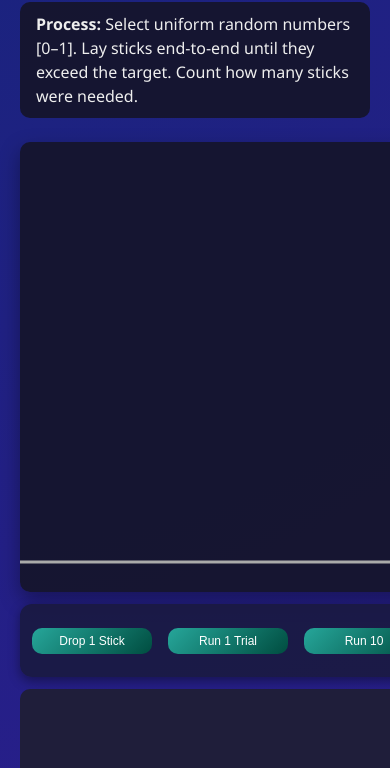
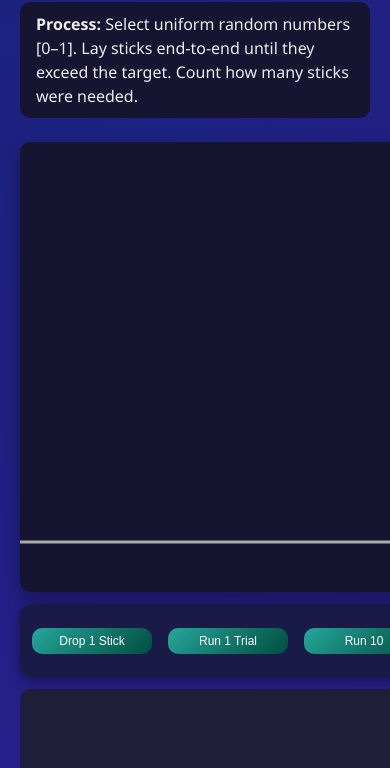
Before and after one commit to pcox44/uniform-sum, a plain HTML site: page index.html in a window 390 px wide. Shown: the part 76-844 px from the top of the page. Drawn offline with Linux system fonts and the light colour scheme.

Commit message:
Update index.html

```diff
--- a/index.html
+++ b/index.html
@@ -324,14 +324,12 @@ function getStickColor(i){ return colors[i%colors.length]; }
 function drawBase() {
   ctx.clearRect(0, 0, stickCanvas.width, stickCanvas.height);
 
-  const isMobile = window.innerWidth <= 768;
-  const baseY = stickCanvas.height - (isMobile ? 30 : 50); // lower base for mobile
-
-  const overflowFraction = 0.10; // extra width beyond target
+  const baseY = stickCanvas.height - 50;
+  const overflowFraction = 0.10;
   const maxSum = targetSum * (1 + overflowFraction);
   const scale = stickCanvas.width / maxSum;
 
-  // Draw base line
+  // Base line
   ctx.strokeStyle = "#aaa";
   ctx.lineWidth = 3;
   ctx.beginPath();
@@ -339,13 +337,11 @@ function drawBase() {
   ctx.lineTo(stickCanvas.width, baseY);
   ctx.stroke();
 
-  // Draw checkerboard in overflow region
+  // Checkerboard overflow region
   const checkerStartX = targetSum * scale;
   const checkerEndX = stickCanvas.width;
-  const checkerHeight = stickCanvas.height;
   const boxSize = 8;
-
-  for (let y = 0; y < checkerHeight; y += boxSize) {
+  for (let y = 0; y < stickCanvas.height; y += boxSize) {
     let toggle = Math.floor(y / boxSize) % 2 === 0;
     for (let x = checkerStartX; x < checkerEndX; x += boxSize) {
       ctx.fillStyle = toggle ? "#fff" : "#000";
@@ -356,7 +352,6 @@ function drawBase() {
 
   return baseY;
 }
-
 
 function drawStickSegment(x, width, y, index, val, isLast=false) {
   const isMobile = window.innerWidth <= 768; // detect mobile
@@ -533,55 +528,50 @@ function updateHistTable() {
 
 // --- Histogram Drawing ---
 function updateHistogram() {
-  histCtx.clearRect(0, 0, histCanvas.width, histCanvas.height);
+  histCtx.clearRect(0,0,histCanvas.width,histCanvas.height);
 
   const isMobile = window.innerWidth <= 768;
-
-  // Adjust padding for mobile
   const topPadding = isMobile ? 20 : 40;
-  const bottomPadding = isMobile ? 40 : 60;
+  const bottomPadding = isMobile ? 60 : 60;
   const leftPadding = 70;
   const rightPadding = 20;
 
   const plotWidth = histCanvas.width - leftPadding - rightPadding;
   const plotHeight = histCanvas.height - topPadding - bottomPadding;
 
-  if (trialResults.length === 0) {
+  if(trialResults.length===0) {
     updateHistTable();
     return;
   }
 
   let labels, maxVal;
-
-  if (targetSum > 4) {
+  if(targetSum > 4){
     const observed = trialResults.filter(v => v > 0);
     const minObserved = Math.min(...observed);
     const maxObserved = Math.max(...observed);
     const rangeSize = Math.max(9, maxObserved - minObserved + 1);
-    const start = Math.max(1, minObserved - Math.floor((rangeSize - (maxObserved - minObserved + 1)) / 2) - 3);
+    const start = Math.max(1, minObserved - Math.floor((rangeSize - (maxObserved - minObserved + 1))/2) - 3);
     const end = start + rangeSize - 1;
 
     labels = [];
-    for (let l = start; l <= end; l++) {
-      if (trialResults.includes(l) || (l >= start && l <= end)) labels.push(l);
+    for(let l = start; l <= end; l++){
+      if(trialResults.includes(l) || (l >= start && l <= end)) labels.push(l);
     }
     maxVal = Math.max(...labels);
   } else {
     maxVal = Math.max(...trialResults, 10);
-    labels = Array.from({ length: maxVal }, (_, i) => i + 1);
+    labels = Array.from({length:maxVal},(_,i)=>i+1);
   }
 
   const counts = labels.map(l => trialResults.filter(v => v === l).length);
   const proportions = counts.map(c => c / trialResults.length);
   const maxProp = Math.max(...proportions);
-
-  // Scale vertical for mobile
-  const scaleFactor = isMobile ? 2 : 1;
-  const yMax = maxProp * 1.1 * scaleFactor;
+  const yMax = maxProp * 1.1;
 
   const barWidth = plotWidth / labels.length * 0.8;
+  const scaleFactor = isMobile ? 2 : 1;  // scale down bars on mobile
 
-  // Draw horizontal grid lines
+  // Horizontal grid lines
   histCtx.strokeStyle = 'rgba(255,255,255,0.2)';
   histCtx.lineWidth = 1;
   histCtx.font = '14px Segoe UI';
@@ -590,9 +580,10 @@ function updateHistogram() {
   histCtx.textBaseline = 'middle';
 
   const ySteps = 5;
-  for (let i = 0; i <= ySteps; i++) {
+  for(let i = 0; i <= ySteps; i++) {
       const prop = (i / ySteps) * maxProp;
-    const yPos = topPadding + plotHeight - (prop / yMax * plotHeight);
+      const yPos = topPadding + plotHeight - (prop / (yMax * scaleFactor) * plotHeight);
+
       histCtx.beginPath();
       histCtx.moveTo(leftPadding, yPos);
       histCtx.lineTo(histCanvas.width - rightPadding, yPos);
@@ -613,12 +604,12 @@ function updateHistogram() {
   histCtx.restore();
 
   // Draw bars
-  labels.forEach((label, i) => {
+  labels.forEach((label,i)=>{
     const proportion = proportions[i];
-    const h = (proportion / yMax) * plotHeight; // compress bars on mobile
-    const color = getStickColor(label - 1);
+    const h = (proportion / (yMax * scaleFactor)) * plotHeight;
+    const color = getStickColor(label-1);
     histCtx.fillStyle = color;
-    histCtx.fillRect(leftPadding + i * (plotWidth / labels.length) + barWidth * 0.1,
+    histCtx.fillRect(leftPadding + i*(plotWidth/labels.length)+barWidth*0.1,
                      topPadding + plotHeight - h,
                      barWidth,
                      h);
@@ -626,18 +617,16 @@ function updateHistogram() {
     histCtx.fillStyle = '#fff';
     histCtx.textAlign = 'center';
     histCtx.textBaseline = 'top';
-    histCtx.fillText(label, leftPadding + i * (plotWidth / labels.length) + barWidth / 2,
-                      topPadding + plotHeight + 5);
+    histCtx.fillText(label, leftPadding + i*(plotWidth/labels.length)+barWidth/2, topPadding + plotHeight + 5);
   });
 
   // X-axis label
   histCtx.textAlign = 'center';
   histCtx.textBaseline = 'top';
-  histCtx.fillText('Sticks Needed', leftPadding + plotWidth / 2, histCanvas.height - bottomPadding + 20);
+  histCtx.fillText('Sticks Needed', leftPadding + plotWidth/2, histCanvas.height - bottomPadding + 20);
 
   updateHistTable();
 }
-
 
 
 
@@ -689,15 +678,26 @@ window.addEventListener('resize',()=>{
 });
 
 function resizeCanvases() {
+  const isMobile = window.innerWidth <= 768;
+
+  // Set canvas widths and heights
+  stickCanvas.width = window.innerWidth - 20;  // small margin
+  stickCanvas.height = isMobile ? 400 : 300;
+
+  histCanvas.width = window.innerWidth - 20;
+  histCanvas.height = isMobile ? 500 : 400;
+
+  // Adjust for high-DPI screens
   fixCanvasDPI(stickCanvas, ctx);
   fixCanvasDPI(histCanvas, histCtx);
+
+  // Redraw
   drawBase();
   updateHistogram();
 }
 
 window.addEventListener('resize', resizeCanvases);
-resizeCanvases(); // call once on load
-
+resizeCanvases();  // initial draw
 
 </script>
 
```
Lines whose indentation alone changed are shown as unchanged.
